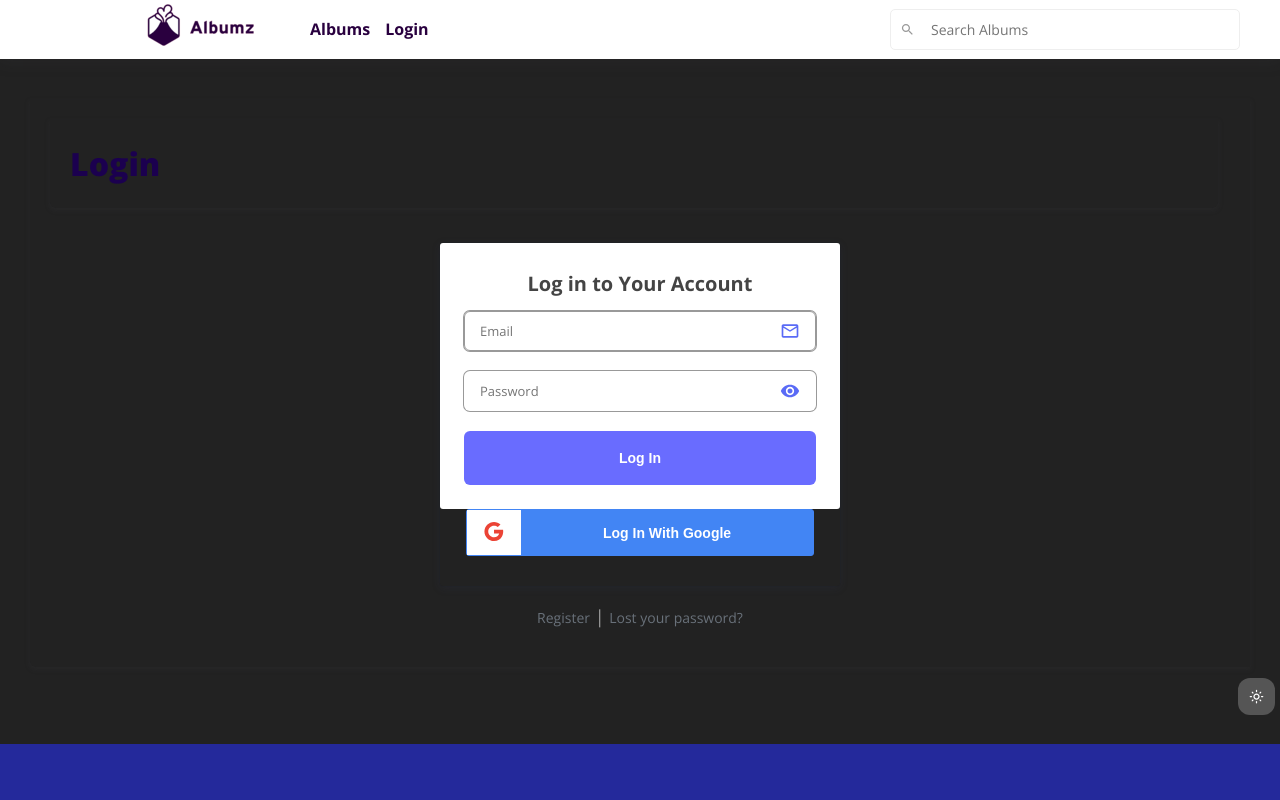
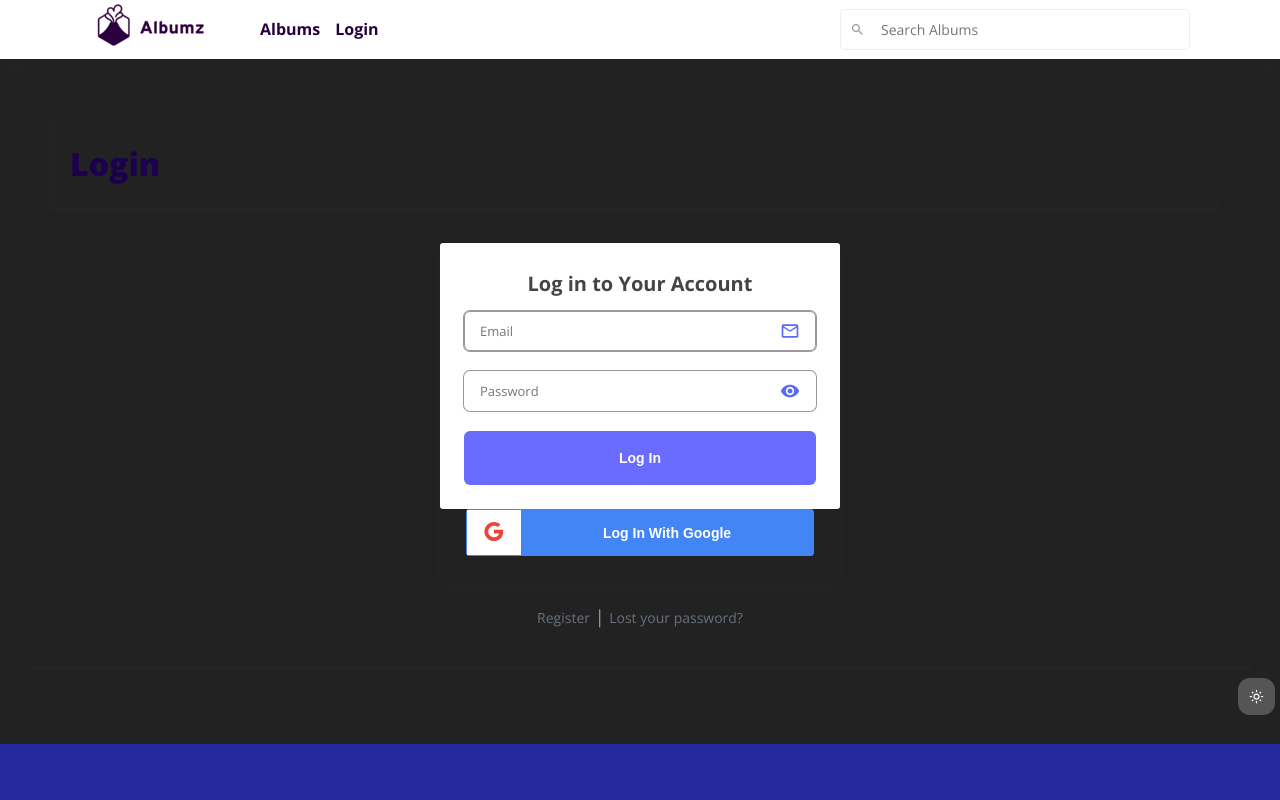
Before and after one commit to esteemayo/next-albumz-client, a Next.js app: page /auth/login in a window 1280 px wide. Shown: the top 800 px of the page. Built offline with nearby package versions, Linux system fonts and the light colour scheme; no server answers.

Commit message:
fix: add media query

```diff
--- a/styles/Navbar.module.scss
+++ b/styles/Navbar.module.scss
@@ -51,7 +51,7 @@
 
     @media only screen and (min-width: 48.0625em) {
       flex: 3;
-      margin-left: 10rem;
+      margin-left: 5rem;
     }
 
     .logo {
@@ -140,6 +140,10 @@
       margin-right: 2rem;
     }
 
+    @media only screen and (min-width: 48.0625em) {
+      margin-right: 5rem;
+    }
+
     .container {
       display: flex;
       align-items: center;
```
